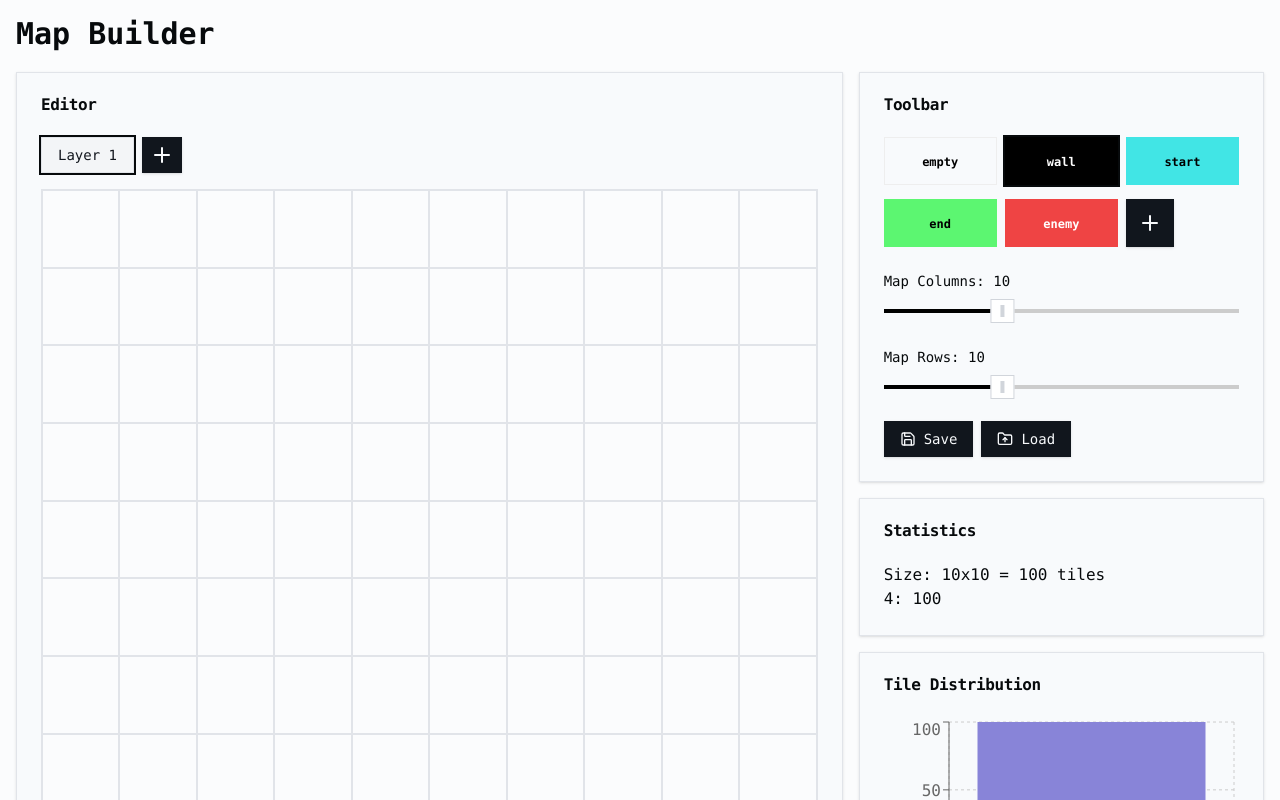
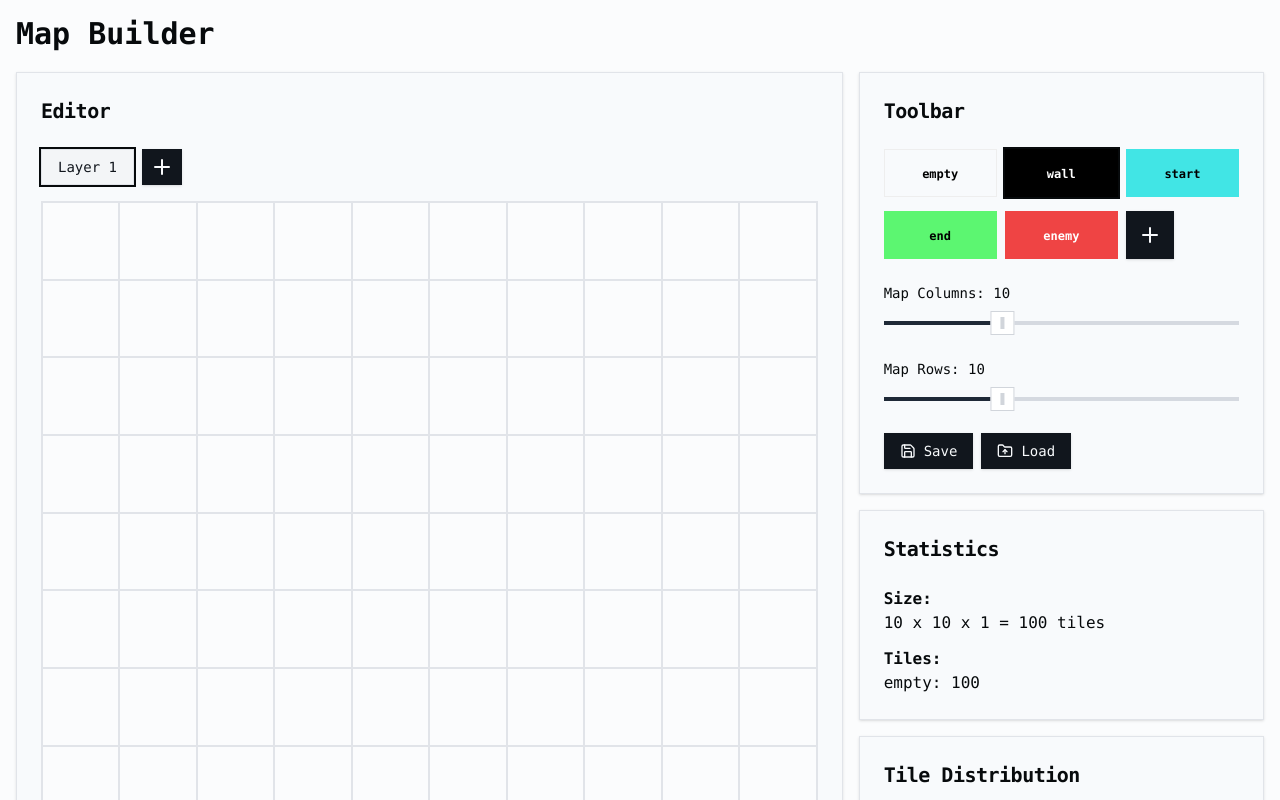
Before and after one commit to trvswgnr/map-builder-webapp, a React (Vite) app: page / in a window 1280 px wide. Shown: the top 800 px of the page. Built offline with nearby package versions, Linux system fonts and the light colour scheme.

Commit message:
fine tuning

```diff
--- a/src/App.tsx
+++ b/src/App.tsx
@@ -8,7 +8,7 @@ export default function App() {
   return (
     <ThemeProvider
       defaultTheme="system"
-      storageKey="ui-theme"
+      storageKey="uitheme"
     >
       <MapBuilderProvider>
         <MapBuilder />
--- a/src/components/DeleteLayerModal.tsx
+++ b/src/components/DeleteLayerModal.tsx
@@ -13,14 +13,16 @@ interface DeleteLayerModalProps {
   isOpen: boolean;
   onClose: () => void;
   onConfirm: () => void;
-  layerIndex: number | null;
+  title: string;
+  description: string;
 }
 
-export function DeleteLayerModal({
+export function ConfirmDeleteModal({
+  title,
+  description,
   isOpen,
   onClose,
   onConfirm,
-  layerIndex,
 }: DeleteLayerModalProps) {
   return (
     <Dialog
@@ -29,12 +31,8 @@ export function DeleteLayerModal({
     >
       <DialogContent>
         <DialogHeader>
-          <DialogTitle>Delete Layer</DialogTitle>
-          <DialogDescription>
-            Are you sure you want to delete Layer{" "}
-            {layerIndex !== null ? layerIndex + 1 : ""}? This action cannot be
-            undone.
-          </DialogDescription>
+          <DialogTitle>{title}</DialogTitle>
+          <DialogDescription>{description}</DialogDescription>
         </DialogHeader>
         <DialogFooter>
           <Button
--- a/src/components/Editor.tsx
+++ b/src/components/Editor.tsx
@@ -4,7 +4,7 @@ import { Button } from "@/components/ui/button";
 import { Card, CardContent, CardHeader, CardTitle } from "@/components/ui/card";
 import { activeClasses, NEVER } from "@/lib/utils";
 import { Plus, Trash2 } from "lucide-react";
-import { DeleteLayerModal } from "@/components/DeleteLayerModal";
+import { ConfirmDeleteModal } from "@/components/DeleteLayerModal";
 import { useErrorToast } from "@/hooks/useErrorToast";
 import { MapBuilderAction } from "@/lib/mapBuilderReducer";
 import { MapTile } from "@/lib/types";
@@ -28,12 +28,18 @@ function Editor() {
 
   const handleEditorMouseDown = (row: number, col: number) => {
     setIsDragging(true);
-    dispatch({ type: MapBuilderAction.HANDLE_TILE_CLICK, payload: { row, col } });
+    dispatch({
+      type: MapBuilderAction.HANDLE_TILE_CLICK,
+      payload: { row, col },
+    });
   };
 
   const handleEditorMouseEnter = (row: number, col: number) => {
     if (isDragging) {
-      dispatch({ type: MapBuilderAction.HANDLE_TILE_CLICK, payload: { row, col } });
+      dispatch({
+        type: MapBuilderAction.HANDLE_TILE_CLICK,
+        payload: { row, col },
+      });
     }
   };
 
@@ -50,7 +56,7 @@ function Editor() {
   return (
     <Card>
       <CardHeader>
-        <CardTitle>Editor</CardTitle>
+        <CardTitle className="text-xl">Editor</CardTitle>
       </CardHeader>
       <CardContent>
         <div className="mb-4 flex space-x-2">
@@ -63,7 +69,10 @@ function Editor() {
                 variant={currentLayer === index ? "secondary" : "outline"}
                 className={`border ${activeClasses(currentLayer === index)}`}
                 onClick={() =>
-                  dispatch({ type: MapBuilderAction.SET_CURRENT_LAYER, payload: index })
+                  dispatch({
+                    type: MapBuilderAction.SET_CURRENT_LAYER,
+                    payload: index,
+                  })
                 }
               >
                 Layer {index + 1}
@@ -81,7 +90,9 @@ function Editor() {
             </div>
           ))}
           <Button
-            onClick={() => dispatch({ type: MapBuilderAction.ADD_LAYER, payload: NEVER })}
+            onClick={() =>
+              dispatch({ type: MapBuilderAction.ADD_LAYER, payload: NEVER })
+            }
             className="py-0 px-2"
           >
             <Plus
@@ -140,11 +151,14 @@ function Editor() {
           ))}
         </div>
       </CardContent>
-      <DeleteLayerModal
+      <ConfirmDeleteModal
         isOpen={layerToDelete !== null}
         onClose={closeDeleteLayerModal}
         onConfirm={confirmDeleteLayer}
-        layerIndex={layerToDelete}
+        title="Delete Layer"
+        description={`Are you sure you want to delete Layer ${
+          layerToDelete !== null ? layerToDelete + 1 : ""
+        }? This action cannot be undone.`}
       />
     </Card>
   );
--- a/src/components/Slider.tsx
+++ b/src/components/Slider.tsx
@@ -1,4 +1,5 @@
 // components/Slider.tsx
+import { useTheme } from "@/hooks/useTheme";
 import { Range, getTrackBackground } from "react-range";
 
 interface SliderProps {
@@ -20,6 +21,9 @@ export function Slider({
   onChange,
   onFinalChange,
 }: SliderProps) {
+  const { theme } = useTheme();
+  const trackColors =
+    theme === "dark" ? ["#E5E7EB", "#4B5563"] : ["#1F2937", "#d5d9e0"];
   return (
     <div className="flex justify-center flex-wrap">
       <Range
@@ -48,7 +52,7 @@ export function Slider({
               style={{
                 background: getTrackBackground({
                   values,
-                  colors: ["#000", "#ccc"],
+                  colors: trackColors,
                   min,
                   max,
                   rtl: false,
@@ -75,11 +79,13 @@ export function Slider({
                   : "scale(1)",
               }}
               className={`h-6 w-6 bg-white flex justify-center items-center border ${
-                isDragged ? "border-black" : "border-gray-300"
+                isDragged ? "border-[#4B5563]" : "border-gray-300"
               }`}
             >
               <div
-                className={`h-3 w-1 ${isDragged ? "bg-black" : "bg-gray-300"}`}
+                className={`h-3 w-1 ${
+                  isDragged ? "bg-[#4B5563]" : "bg-gray-300"
+                }`}
               />
             </div>
           </div>
--- a/src/components/Statistics.tsx
+++ b/src/components/Statistics.tsx
@@ -8,27 +8,31 @@ export default function Statistics() {
   const tileStats = layers
     .flatMap((layer) => layer.flat())
     .reduce((acc, tile) => {
-      acc[tile.id] = (acc[tile.id] || 0) + 1;
+      acc[tile.name] = (acc[tile.name] || 0) + 1;
       return acc;
     }, {} as Record<string, number>);
 
   return (
     <Card className="mb-4">
       <CardHeader>
-        <CardTitle>Statistics</CardTitle>
+        <CardTitle className="text-xl">Statistics</CardTitle>
       </CardHeader>
       <CardContent>
+        <div className="mb-3">
+          <p className="font-bold">Size:</p>
+          {mapSize.columns} x {mapSize.rows} x {layers.length} ={" "}
+          {mapSize.columns * mapSize.rows * layers.length} tiles
+        </div>
+        <div>
+          <p className="font-bold">Tiles:</p>
           <ul>
-          <li>
-            Size: {mapSize.columns}x{mapSize.rows} ={" "}
-            {mapSize.columns * mapSize.rows} tiles
-          </li>
             {Object.entries(tileStats).map(([type, count]) => (
               <li key={type}>
                 {type}: {count}
               </li>
             ))}
           </ul>
+        </div>
       </CardContent>
     </Card>
   );
--- a/src/components/ThemeProvider.tsx
+++ b/src/components/ThemeProvider.tsx
@@ -4,6 +4,8 @@ import {
   type Theme,
   ThemeProviderContext,
 } from "@/hooks/useTheme";
+
+export type ResolvedTheme = "dark" | "light";
 
 export default function ThemeProvider({
   children,
@@ -14,6 +16,8 @@ export default function ThemeProvider({
   const [theme, setTheme] = useState<Theme>(
     () => (localStorage.getItem(storageKey) as Theme) || defaultTheme,
   );
+
+  const [resolvedTheme, setResolvedTheme] = useState<ResolvedTheme>("light");
 
   useEffect(() => {
     const root = window.document.documentElement;
@@ -27,17 +31,19 @@ export default function ThemeProvider({
         : "light";
 
       root.classList.add(systemTheme);
+      setResolvedTheme(systemTheme);
       return;
     }
 
     root.classList.add(theme);
+    setResolvedTheme(theme);
   }, [theme]);
 
   const value = {
-    theme,
-    setTheme: (theme: Theme) => {
-      localStorage.setItem(storageKey, theme);
-      setTheme(theme);
+    theme: resolvedTheme,
+    setTheme: (t: Theme) => {
+      localStorage.setItem(storageKey, t);
+      setTheme(t);
     },
   };
 
--- a/src/components/TileDistribution.tsx
+++ b/src/components/TileDistribution.tsx
@@ -12,7 +12,7 @@ export default function TileDistribution(): React.ReactNode {
   const tileStats = layers
     .flatMap((layer) => layer.flat())
     .reduce((acc, tile) => {
-      acc[tile.id] = (acc[tile.id] || 0) + 1;
+      acc[tile.name] = (acc[tile.name] || 0) + 1;
       return acc;
     }, {} as Record<string, number>);
 
@@ -24,7 +24,7 @@ export default function TileDistribution(): React.ReactNode {
   return (
     <Card>
       <CardHeader>
-        <CardTitle>Tile Distribution</CardTitle>
+        <CardTitle className="text-xl">Tile Distribution</CardTitle>
       </CardHeader>
       <CardContent>
         <Suspense fallback={<Skeleton className="w-full aspect-video" />}>
--- a/src/components/Toolbar.tsx
+++ b/src/components/Toolbar.tsx
@@ -102,7 +102,7 @@ export default function Toolbar() {
   return (
     <Card className="mb-4">
       <CardHeader>
-        <CardTitle>Toolbar</CardTitle>
+        <CardTitle className="text-xl">Toolbar</CardTitle>
       </CardHeader>
       <CardContent>
         <div className="space-y-4">
@@ -140,7 +140,11 @@ export default function Toolbar() {
                   </span>
                 </button>
                 {tile.id !== EMPTY_TILE.id && (
-                  <Popover>
+                  <Popover
+                    onOpenChange={(open) => {
+                      console.log(open ? "open" : "closed");
+                    }}
+                  >
                     <PopoverTrigger asChild>
                       <Button
                         size="icon"
--- a/src/globals.css
+++ b/src/globals.css
@@ -71,5 +71,5 @@
 }
 
 .tile {
-  @apply border border-border hover:border-gray-400 hover:border-2 bg-cover bg-center;
+  @apply border border-border hover:border-gray-400 dark:hover:border-gray-600 hover:border-2 bg-cover bg-center;
 }
--- a/src/hooks/useTheme.ts
+++ b/src/hooks/useTheme.ts
@@ -2,6 +2,7 @@ import { Maybe } from "@/lib/maybe";
 import { createContext, useContext } from "react";
 
 export type Theme = "dark" | "light" | "system";
+export type ResolvedTheme = "dark" | "light";
 
 export type ThemeProviderProps = {
   children: React.ReactNode;
@@ -10,12 +11,12 @@ export type ThemeProviderProps = {
 };
 
 export type ThemeProviderState = {
-  theme: Theme;
+  theme: ResolvedTheme;
   setTheme: (theme: Theme) => void;
 };
 
 const initialState: ThemeProviderState = {
-  theme: "system",
+  theme: "light",
   setTheme: () => null,
 };
 
--- a/src/lib/utils.ts
+++ b/src/lib/utils.ts
@@ -7,7 +7,7 @@ export function cn(...inputs: ClassValue[]) {
 }
 
 const idGenerator = (function* () {
-  let id = 4;
+  let id = 0;
   while (true) {
     yield id++;
   }
```
Lines whose indentation alone changed are shown as unchanged.
